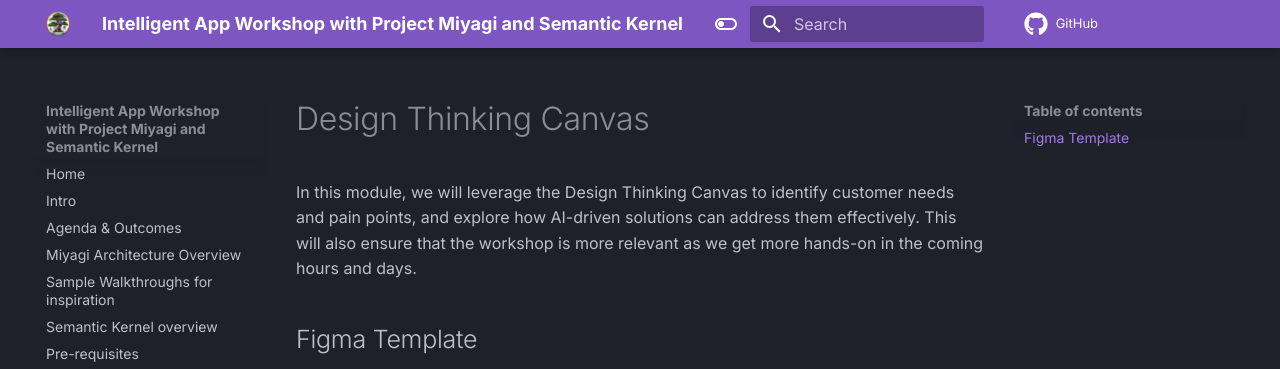
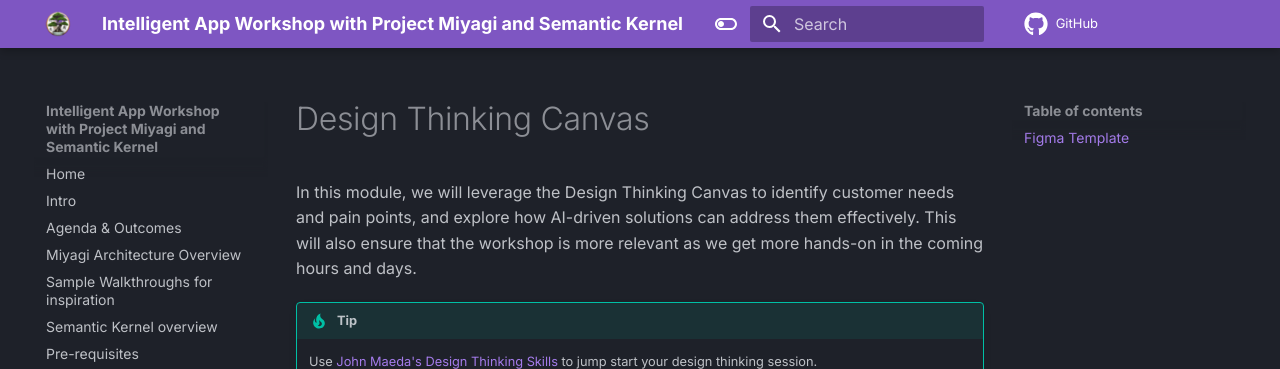
Before and after one commit to Azure/intelligent-app-workshop, an MkDocs documentation site: the page built from docs/wksp/01-design-thinking/design-thinking-canvas.md, in a window 1280 px wide and 1214 px high, cut to the strip 0-369 px from the top of the window. Built offline with MkDocs 1.6.1 and Material for MkDocs 9.7.7, drawn with Linux system fonts in a browser that asks for light colours; comment, search, counter and statistics services are not loaded.

Commit message:
add note on design thinking canvas

```diff
--- a/docs/wksp/01-design-thinking/design-thinking-canvas.md
+++ b/docs/wksp/01-design-thinking/design-thinking-canvas.md
@@ -2,6 +2,9 @@
 
 In this module, we will leverage the Design Thinking Canvas to identify customer needs and pain points, and explore how AI-driven solutions can address them effectively. This will also ensure that the workshop is more relevant as we get more hands-on in the coming hours and days.
 
+!!! Tip
+    Use [John Maeda's Design Thinking Skills](https://devblogs.microsoft.com/semantic-kernel/recipes/#recipe-6-design-thinking-x-ai-yes) to jump start your design thinking session.
+
 ## Figma Template
 
 <iframe style="border: 1px solid rgba(0, 0, 0, 0.1);" width="800" height="550" src="https://www.figma.com/embed?embed_host=share&url=https%3A%2F%2Fwww.figma.com%2Ffile%2FHiRggwVEkt918MclzxTlqf%2FMiyagi-Design-Thinking-Canvas%3Fnode-id%3D0%253A1%26t%3DcN7NaqqNFrT2omzT-1" allowfullscreen></iframe>
```
Also changed, not shown: docs/assets/images/wip-azure.png.
